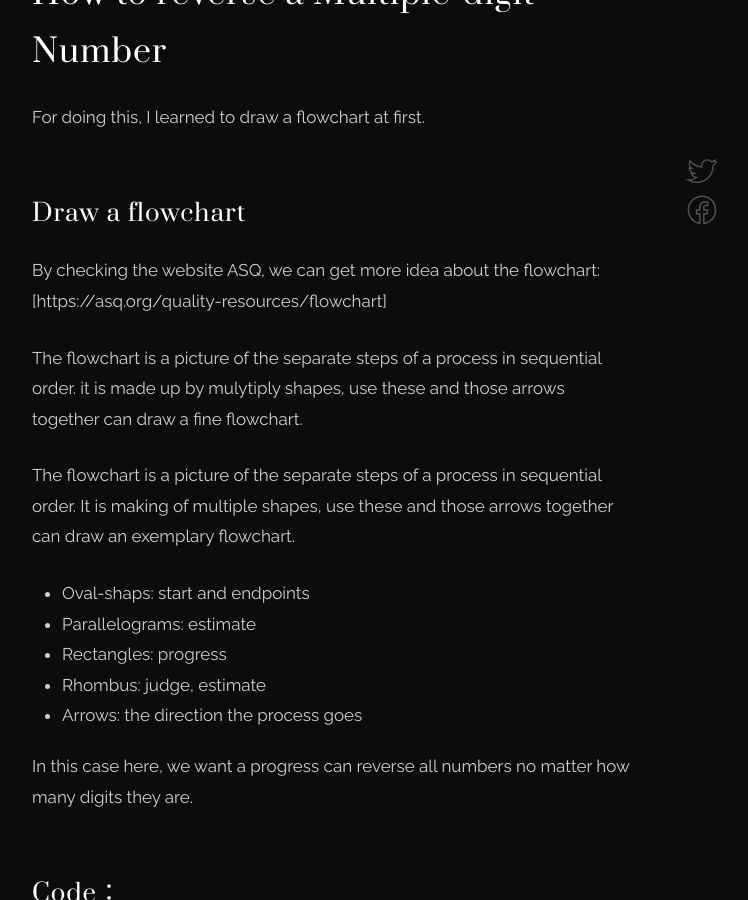
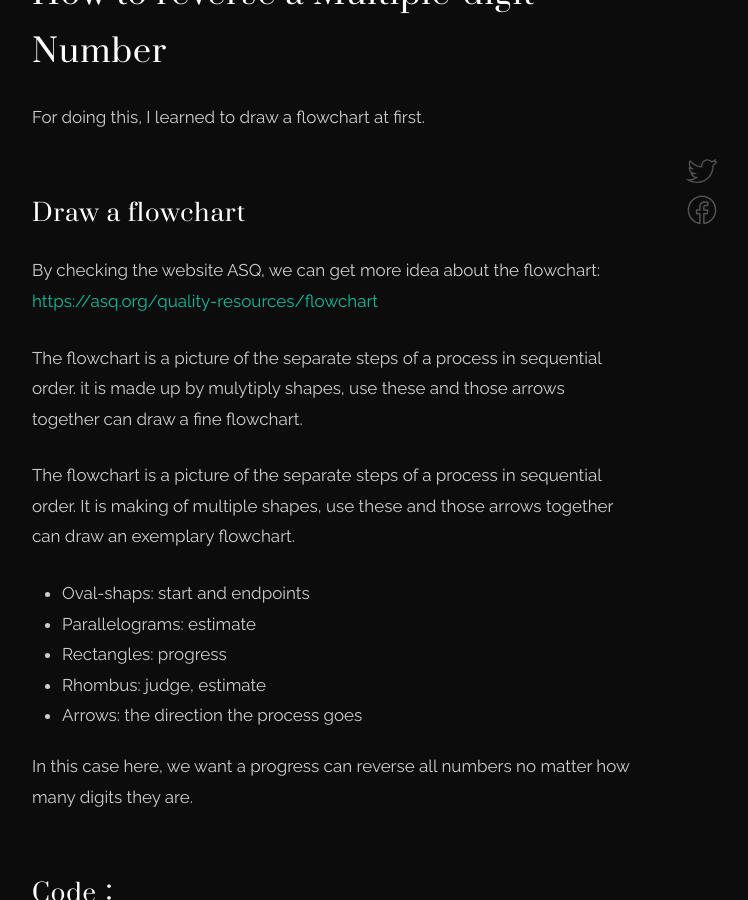
Before and after one commit to Litingggggg/Litingggggg, a Jekyll site: the page built from _posts/2021-07-30-reverse-number.md, in a window 1280 px wide and 900 px high, scrolled down 1965 px. Shown: the whole window, without its empty margins (308-1056 px from the left). Built offline with Jekyll 4.4.1, drawn with Linux system fonts in a browser that asks for light colours.

Commit message:
hyperlink

```diff
--- a/_posts/2021-07-30-reverse-number.md
+++ b/_posts/2021-07-30-reverse-number.md
@@ -40,7 +40,7 @@ However, it only works with two-digit numbers. Once the number is a three-digit
 For doing this, I learned to draw a flowchart at first.
 
 ### Draw a flowchart
-By checking the website ASQ, we can get more idea about the flowchart: [https://asq.org/quality-resources/flowchart]
+By checking the website ASQ, we can get more idea about the flowchart: <https://asq.org/quality-resources/flowchart>
 
 The flowchart is a picture of the separate steps of a process in sequential order. it is made up by mulytiply shapes, use these and those arrows together can draw a fine flowchart.
 
```
